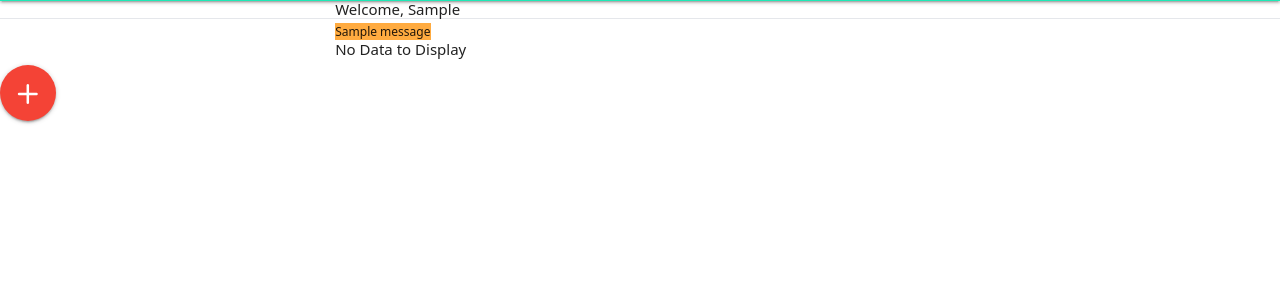
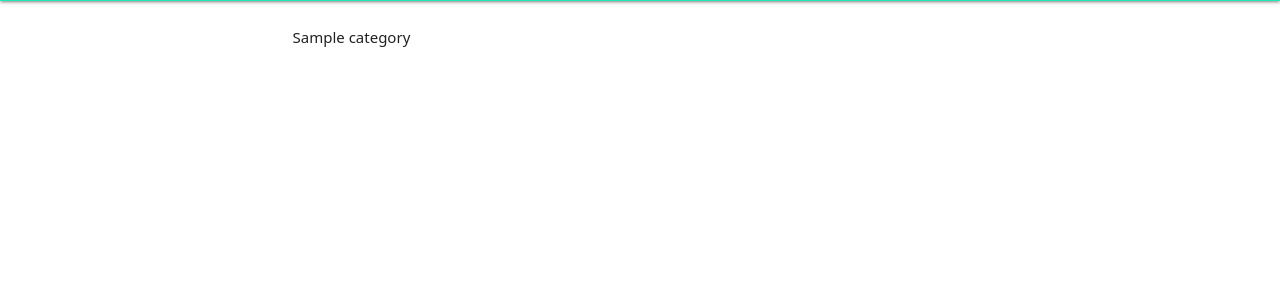
Before and after one commit to kaustubha-chaturvedi/Covid_help_group_django, a Django app: page /manage-data in a window 1280 px wide. Shown: the part 63-364 px from the top of the page. Run offline with Django 3.2, Linux system fonts and the light colour scheme; a user stored in the database is signed in; tables that the repository leaves empty hold one stand-in row (values such as "Sample post"); one stand-in notice (Sample message) is shown; data that the repository does not hold is empty; style sheets or scripts are compiled from the project's sources; some libraries are stand-ins or nearby versions; some web fonts are replaced.

Commit message:
data ops done

```diff
--- a/CHP/admin.py
+++ b/CHP/admin.py
@@ -62,4 +62,4 @@
 
 @admin.register(AllData)
 class AllDataAdmin(admin.ModelAdmin):
-    list_display=['category','data']
+    list_display=['category','id','field1','isVerified','isShown']
--- a/CHP/models.py
+++ b/CHP/models.py
@@ -98,5 +98,29 @@
 
 class AllData(models.Model):
     category = models.ForeignKey(Categories,related_name="category",on_delete=models.DO_NOTHING)
-    data = models.JSONField()
+    field1 = models.TextField(null=True,blank=True)
+    field2 = models.TextField(null=True,blank=True)
+    field3 = models.TextField(null=True,blank=True)
+    field4 = models.TextField(null=True,blank=True)
+    field5 = models.TextField(null=True,blank=True)
+    field6 = models.TextField(null=True,blank=True)
+    field7 = models.TextField(null=True,blank=True)
+    field8 = models.TextField(null=True,blank=True)
+    field9 = models.TextField(null=True,blank=True)
+    field10 = models.TextField(null=True,blank=True)
+    field11 = models.TextField(null=True,blank=True)
+    field12 = models.TextField(null=True,blank=True)
+    field13 = models.TextField(null=True,blank=True)
+    field14 = models.TextField(null=True,blank=True)
+    field15 = models.TextField(null=True,blank=True)
+    field16 = models.TextField(null=True,blank=True)
+    field17 = models.TextField(null=True,blank=True)
+    field18 = models.TextField(null=True,blank=True)
+    field19 = models.TextField(null=True,blank=True)
+    field20 = models.TextField(null=True,blank=True)
+    field21 = models.TextField(null=True,blank=True)
+    field22 = models.TextField(null=True,blank=True)
+    field23 = models.TextField(null=True,blank=True)
+    field24 = models.TextField(null=True,blank=True)
+    isVerified = models.BooleanField(default=False)
     isShown = models.BooleanField(default=False)
--- a/CHP/templates/admin/manage.html
+++ b/CHP/templates/admin/manage.html
@@ -1,10 +1,6 @@
 {% extends 'base.html' %}
 {% block navTitle %}Manage {{name}}{% endblock navTitle %}
 {% block body %}
-<div class="container">
-    <h5>Welcome, {{request.user.first_name}}</h5>
-</div>
-<hr class="h-0.5 bg-gray-200 mx-auto">
 {% if messages %}
     {% for message in messages %}
         <small class="orange accent-2 {% if message.tags %}{{message.tags}}{% endif %}">{{message}}</small>
@@ -22,8 +18,9 @@
                 <th>Name</th>
                 <th>Icon</th>
             {% elif alldata %}
-                <th>Category</th>
-                <th>Data</th>
+                <th>{{category.field1}}</th>
+                <th>Verified</th>
+                <th>Visible</th>
             {% endif %}
             </tr>
         </thead>
@@ -50,8 +47,9 @@
         {% elif alldata %}
             {% for data in alldata %}
                 <tr>
-                    <td><a href="/edit/alldata/{{data.id}}">{{data.category}}</a></td>
-                    <td><a href="/edit/alldata/{{data.id}}">{{data.data}}</a></td>
+                    <td><a href="/editData/{{data.category}}/{{data.id}}">{{data.field1}}</a></td>
+                    <td><a href="/editData/{{data.category}}/{{data.id}}">{{data.isVerified}}</a></td>
+                    <td><a href="/editData/{{data.category}}/{{data.id}}">{{data.isShown}}</a></td>
                 </tr>
             {% endfor %}
         {% else %}
@@ -69,8 +67,8 @@
         <a href="/add/categories" class="btn-floating btn-large waves-effect waves-light red"><i class="ti-2x ti ti-plus"></i></a>
         {% elif name == 'Users' %}
         <a href="/add/user" class="btn-floating btn-large waves-effect waves-light red"><i class="ti-2x ti ti-plus"></i></a>
-        {% elif name == 'Data' %}
-        <a href="/add/alldata" class="btn-floating btn-large waves-effect waves-light red"><i class="ti-2x ti ti-plus"></i></a>
+        {% elif 'Data' in name %}
+        <a href="/addData/{{category}}" class="btn-floating btn-large waves-effect waves-light red"><i class="ti-2x ti ti-plus"></i></a>
         {% endif %}
     </div>
 {% endblock footer %}
--- /dev/null
+++ b/CHP/templates/admin/manage_data.html
@@ -0,0 +1,12 @@
+{% extends 'base.html' %}
+{% block navTitle %}Manage Data{% endblock navTitle %}
+{% block body %}
+<div class="grid gap-4 grid-cols-3 mx-4 my-2">
+    {% for category in categories %}
+    <a href="/manage/{{category.name}}" class="border-2 flex flex-col items-center text-center text-black font-semibold justify-center border-green-400 shadow-lg rounded-lg p-2">
+        <i class="ti ti-3x {{category.icon}}"></i>
+        {{category.name}}
+    </a>
+    {% endfor %}
+</div>
+{% endblock body %}
--- a/CHP/templates/partials/nav.html
+++ b/CHP/templates/partials/nav.html
@@ -5,10 +5,9 @@
       <a href="#!" id="appTitle" class="text-2xl text-black md:px-4">ICHG</a>
       </div>
       <ul class="hide-on-med-and-down p-4">
-        <li><a href="#" class="text-black font-semibold px-1">Home</a></li>
-        <li><a href="#" class="text-black font-semibold px-1">News</a></li>
-        <li><a href="#" class="text-black font-semibold px-1">Medical</a></li>
-        <li><a href="#" class="text-black font-semibold px-1">Ambulance</a></li>
+          <li class="font-semibold"><a href="/">Home</a></li>
+          <li class="font-semibold"><a href="/dashboard">Dashboard</a></li>
+          <li class="font-semibold"><a href="#">My Account</a></li>
       </ul>
     </div>
   </nav>
@@ -22,7 +21,6 @@
             <li><a href="/">Home</a></li>
             <li><a href="/dashboard">Dashboard</a></li>
             <li><a href="#">My Account</a></li>
-            <li><a href="#">Menu Item</a></li>
         </div>
     </div>
     <div>
--- a/CHP/urls.py
+++ b/CHP/urls.py
@@ -21,10 +21,12 @@
     path('manage-categories',manage_categories,name='manage-categories'),
     path('manage-data',manage_data,name='manage-data'),
     path('manage-users',manage_users,name='manage-users'),
+    path('manage/<str:category>',manage_data_cat,),
     path('add/<str:name>',add,name='add'),
+    path('addData/<str:category>',add_data,name='addData'),
     path('edit/<str:name>/<int:id>',edit,name='edit'),
-    path('jsontest',json_test),
-
+    path('editData/<str:category>/<int:id>',edit_data,name='editData'),
+    path('deleteData/<str:category>/<int:id>',delete_data,name='deleteData'),
 ]
 
 genericUrls = [
--- a/CHP/views.py
+++ b/CHP/views.py
@@ -4,6 +4,7 @@
 from django.shortcuts import render,HttpResponse,HttpResponseRedirect
 from django.contrib import messages
 from django.http import JsonResponse
+from django.forms.models import model_to_dict
 
 def searchIcon(request):
     return render(request,'tabler-icons.html')
@@ -39,10 +40,16 @@
 
 def manage_data(request):
     if request.user.has_perm('CHP.view_alldata'):
-        allData = AllData.objects.all()
-        return render(request,'admin/manage.html',{'name':'Data','alldata':allData})
+        return render(request,'admin/manage_data.html',{'alldata':AllData.objects.all(),'categories':Categories.objects.all()})
     else:
         return HttpResponseRedirect('/signin')
+
+def manage_data_cat(request,category):
+    alldata = AllData.objects.filter(category=Categories.objects.get(name=category).id)
+    return render(request,'admin/manage.html',{
+            'name':f"{category} Data",'alldata':alldata,
+            'category':Categories.objects.get(name=category)
+        })
 
 def add(request,name):
     if request.user.has_perm('CHP.add_'+name):
@@ -59,12 +66,6 @@
                     form.save()
                     messages.success(request,'Successfully added User')
                     return HttpResponseRedirect('/manage-users')
-            elif name == 'alldata':
-                form = SignUpForm(request.POST)
-                if form.is_valid():
-                    form.save()
-                    messages.success(request,'Successfully added User')
-                    return HttpResponseRedirect('/manage-data')
         else:
             if name == 'categories':
                 sname="Category"
@@ -72,14 +73,36 @@
             elif name == 'user':
                 sname="User"
                 form = SignUpForm()
-            elif name == 'alldata':
-                sname="Data"
-                form = SignUpForm()
             else:
                 return HttpResponseRedirect('/dashboard')
             return render(request,'admin/add_edit.html',{'name':f'Add {sname}','form':form})
     else:
         return HttpResponseRedirect('/signin')
+
+
+def add_data(request,category):
+    if request.user.has_perm('CHP.add_alldata'):
+        if request.method == 'POST':
+            form = AddDataForm(request.POST)
+            if form.is_valid():
+                form.save()
+                messages.success(request,'Successfully added Data')
+                return HttpResponseRedirect(f'/manage/{category}')
+        else:
+            dataField = {}
+            for k,v in model_to_dict(Categories.objects.get(name=category)).items():
+                if k not in ['','id','name','icon'] and v!='':
+                    dataField[k]=v
+            form = AddDataForm()
+            return render(request,'admin/add_edit.html',{
+                                        'name':f'Edit Data','form':form,
+                                        'dataField':dataField,'categoryId':Categories.objects.get(name=category).id,
+                                        'categoryName':category
+                                    }
+                        )
+    else:
+        return HttpResponseRedirect('/signin')
+
 
 def edit(request,name,id):
     if request.user.has_perm('CHP.change_'+name):
@@ -100,13 +123,6 @@
                     form.save()
                     messages.success(request,'Successfully Changed User')
                     return HttpResponseRedirect('/manage-users')
-            elif name == 'alldata':
-                data = User.objects.get(pk=id)
-                form = SignUpForm(request.POST,instance=data)
-                if form.is_valid():
-                    form.save()
-                    messages.success(request,'Successfully Changed Data')
-                    return HttpResponseRedirect('/manage-data')
         else:
             if name == 'categories':
                 sname="Category"
@@ -116,16 +132,47 @@
                 sname="User"
                 data = User.objects.get(pk=id)
                 form = AdminUserChangeForm(instance=data)
-            elif name == 'alldata':
-                sname="Data"
-                data=AllData.objects.get(pk=id)
-                form = SignUpForm(instance=data)
             else:
                 return HttpResponseRedirect('/dashboard')
             return render(request,'admin/add_edit.html',{'name':f'Edit {sname}','form':form,'everything':data})
     else:
         return HttpResponseRedirect('/signin')
 
-def json_test(request):
-    data=list(Categories.objects.values())
-    return JsonResponse(data,safe=False)
+
+def edit_data(request,category,id):
+    if request.user.has_perm('CHP.add_alldata'):
+        if request.method == 'POST':
+            data = AllData.objects.get(pk=id)
+            form = AddDataForm(request.POST,instance=data)
+            if form.is_valid():
+                form.save()
+                messages.success(request,'Successfully Changed Data')
+                return HttpResponseRedirect(f'/manage/{category}')
+        else:
+            dataField = {}
+            for k,v in model_to_dict(Categories.objects.get(name=category)).items():
+                if k not in ['','id','name','icon'] and v!='':
+                    dataField[k]=v
+            data = AllData.objects.get(pk=id)
+            form = AddDataForm(instance=data)
+            return render(request,'admin/add_edit.html',{
+                                        'name':f'Edit Data','form':form,
+                                        'dataField':dataField,'categoryId':Categories.objects.get(name=category).id,
+                                        'categoryName':category,'id':id
+                                    }
+                        )
+    else:
+        return HttpResponseRedirect('/signin')
+
+def delete_data(request,category,id):
+    if request.user.has_perm('CHP.delete_alldata'):
+        if request.method == 'POST':
+            pi = AllData.objects.get(pk=id)
+            pi.delete()
+            messages.success(request,'Successfully Deleted Data')
+            return HttpResponseRedirect(f'/manage/{category}')
+        else:
+            messages.success(request,'Data Deletion Unsuccessfull')
+            return HttpResponseRedirect(f'/manage/{category}')
+    else:
+        return HttpResponseRedirect('/signin')
```
Also changed, not shown: CHP/forms.py (+12 -2 lines), CHP/templates/admin/add_edit.html (+86 -18 lines), CHP/migrations/0014_auto_20210728_1552.py (added).
